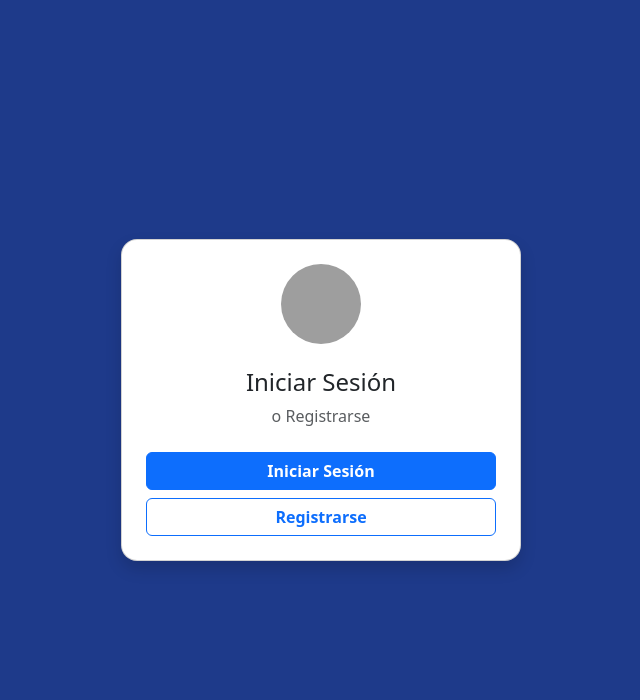
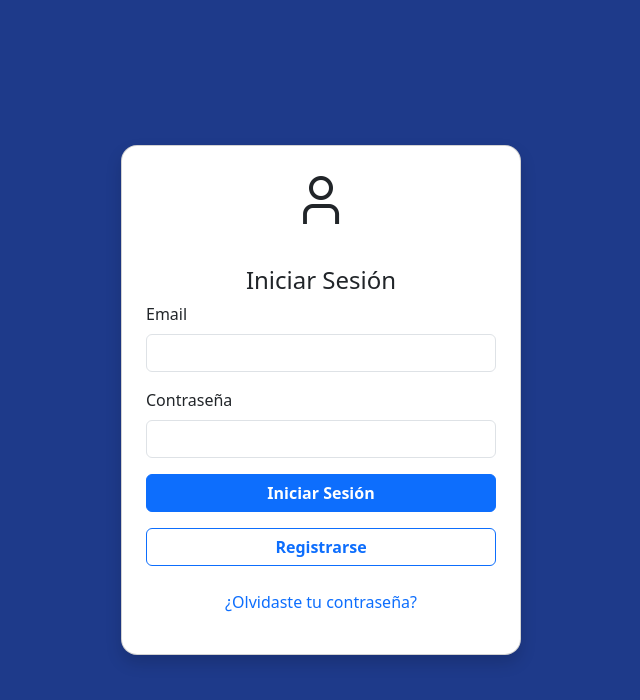
Before and after one commit to Heberjfet/ContaPi, a React (Vite) app in the folder contapaqi-frontend/: page / in a window 1280 px wide. Shown: the top 700 px of the page, without its empty margins (319-959 px from the left). Built offline with nearby package versions, Linux system fonts and the light colour scheme; grey boxes are pictures that could not be loaded.

Commit message:
refactor: enhance UI with Bootstrap integration and improve component structure

```diff
--- a/contapaqi-frontend/index.html
+++ b/contapaqi-frontend/index.html
@@ -3,11 +3,16 @@
   <head>
     <meta charset="UTF-8" />
     <link rel="icon" type="image/svg+xml" href="/vite.svg" />
+    <link rel='stylesheet' href='https://cdn-uicons.flaticon.com/uicons-regular-straight/css/uicons-regular-straight.css'>
+    <!-- Bootstrap CSS -->
+    <link href="https://cdn.jsdelivr.net/npm/bootstrap@5.3.2/dist/css/bootstrap.min.css" rel="stylesheet">
     <meta name="viewport" content="width=device-width, initial-scale=1.0" />
     <title>ContaPi</title>
   </head>
   <body>
+    <div id="root"></div>
+    <!-- Bootstrap JS Bundle with Popper -->
+    <script src="https://cdn.jsdelivr.net/npm/bootstrap@5.3.2/dist/js/bootstrap.bundle.min.js"></script>
     <script type="module" src="/src/main.jsx"></script>
-    <div id="root"></div>
   </body>
 </html>
--- a/contapaqi-frontend/src/App.jsx
+++ b/contapaqi-frontend/src/App.jsx
@@ -1,22 +1,25 @@
-import React from 'react';
-import { BrowserRouter as Router, Route, Routes } from 'react-router-dom';
-import Login from './componentes/Autenticacion/Login';
-import Register from './componentes/Autenticacion/Register';
-import LoginForm from './componentes/Autenticacion/LoginForm';
-import Homepage from './componentes/dashboard/Homepage';
-import AgregarEmpresa from './componentes/empresa/AgregarEmpresa';
-import RegistrarTransaccion from './componentes/empresa/registrartransaccion';
+import React from "react";
+import { BrowserRouter as Router, Route, Routes } from "react-router-dom";
+import Login from "./componentes/Autenticacion/Login";
+import Register from "./componentes/Autenticacion/Register";
+import LoginForm from "./componentes/Autenticacion/LoginForm";
+import Homepage from "./componentes/dashboard/Homepage";
+import AgregarEmpresa from "./componentes/empresa/AgregarEmpresa";
+import RegistrarTransaccion from "./componentes/empresa/registrartransaccion";
 
 function App() {
   return (
     <Router>
       <Routes>
-                <Route path="/" element={<Login />} />
-                <Route path="/login" element={<LoginForm />} />
+        {/* <Route path="/" element={<Login />} /> */}
+        <Route path="/" element={<LoginForm />} />
         <Route path="/register" element={<Register />} />
         <Route path="/homepage" element={<Homepage />} />
         <Route path="/agregar-empresa" element={<AgregarEmpresa />} />
-                <Route path="/registrartransaccion" element={<RegistrarTransaccion />} />
+        <Route
+          path="/registrartransaccion"
+          element={<RegistrarTransaccion />}
+        />
       </Routes>
     </Router>
   );
--- a/contapaqi-frontend/src/componentes/Autenticacion/LoginForm.jsx
+++ b/contapaqi-frontend/src/componentes/Autenticacion/LoginForm.jsx
@@ -1,11 +1,10 @@
-import React, { useState } from 'react';
-import { useNavigate } from 'react-router-dom';
-import axios from 'axios';
-import { FaArrowLeft } from 'react-icons/fa'; // Importa el ícono de flecha
+import React, { useState } from "react";
+import { useNavigate, Link } from "react-router-dom";
+import axios from "axios";
 
 function LoginForm() {
-    const [formData, setFormData] = useState({ email: '', password: '' });
-    const [error, setError] = useState('');
+  const [formData, setFormData] = useState({ email: "", password: "" });
+  const [error, setError] = useState("");
   const navigate = useNavigate();
 
   const handleChange = (e) => {
@@ -15,35 +14,35 @@ function LoginForm() {
   const handleSubmit = async (e) => {
     e.preventDefault();
     try {
-            const response = await axios.post('http://localhost:3000/login', formData);
-            alert('Inicio de sesión exitoso');
-            // Guardar el usuario en localStorage
-            localStorage.setItem('usuario', JSON.stringify(response.data));
-            navigate('/homepage', { state: { nombre: response.data.nombre } });
+      const response = await axios.post(
+        "http://localhost:3000/login",
+        formData
+      );
+      alert("Inicio de sesión exitoso");
+      localStorage.setItem("usuario", JSON.stringify(response.data));
+      navigate("/homepage", { state: { nombre: response.data.nombre } });
     } catch (error) {
-            console.error('Error al iniciar sesión:', error);
-            setError('Credenciales incorrectas. Inténtalo de nuevo.');
+      console.error("Error al iniciar sesión:", error);
+      setError("Credenciales incorrectas. Inténtalo de nuevo.");
     }
   };
 
   return (
     <div
-            className="container d-flex justify-content-center align-items-center vh-100"
-            style={{ backgroundColor: '#1E3A8A' }} // Color de fondo aplicado
+      className="d-flex justify-content-center align-items-center vh-100"
+      style={{ backgroundColor: "#1E3A8A" }}
     >
-            <div className="card p-4 shadow w-100" style={{ maxWidth: '400px', borderRadius: '1rem' }}>
-                {/* Botón de flecha para regresar a Login */}
-                <button
-                    type="button"
-                    className="btn btn-link p-0 mb-3"
-                    onClick={() => navigate('/')} // Redirige a la página de Login
+      <div
+        className="card text-center p-4 shadow"
+        style={{ width: "100%", maxWidth: "400px", borderRadius: "1rem" }}
       >
-                    <FaArrowLeft size={24} /> {/* Ícono de flecha */}
-                </button>
-                <h2 className="text-center">Iniciar Sesión</h2>
+        <div className="mb-4">
+          <i className="fi fi-rs-user" style={{ fontSize: "48px" }}></i>
+        </div>
+        <h4 className="mb-2 text-dark">Iniciar Sesión</h4>
         {error && <div className="alert alert-danger">{error}</div>}
         <form onSubmit={handleSubmit}>
-                    <div className="mb-3">
+          <div className="mb-3 text-start">
             <label className="form-label">Email</label>
             <input
               type="email"
@@ -53,7 +52,7 @@ function LoginForm() {
               required
             />
           </div>
-                    <div className="mb-3">
+          <div className="mb-3 text-start">
             <label className="form-label">Contraseña</label>
             <input
               type="password"
@@ -63,10 +62,21 @@ function LoginForm() {
               required
             />
           </div>
-                    <button type="submit" className="btn btn-primary w-100">
+          <button type="submit" className="btn btn-primary w-100 fw-bold mb-3">
             Iniciar Sesión
           </button>
         </form>
+        <Link
+          to="/register"
+          className="btn btn-outline-primary w-100 fw-bold mb-3"
+        >
+          Registrarse
+        </Link>
+        <p className="text-muted mt-2">
+          <a href="#" className="text-decoration-none">
+            ¿Olvidaste tu contraseña?
+          </a>
+        </p>
       </div>
     </div>
   );
--- a/contapaqi-frontend/src/componentes/Autenticacion/Register.jsx
+++ b/contapaqi-frontend/src/componentes/Autenticacion/Register.jsx
@@ -1,10 +1,14 @@
-import React, { useState } from 'react';
-import { useNavigate } from 'react-router-dom';
-import axios from 'axios';
-import { FaArrowLeft } from 'react-icons/fa'; // Importa el ícono de flecha
+import React, { useState } from "react";
+import { useNavigate, Link } from "react-router-dom";
+import axios from "axios";
+import { FaArrowLeft } from "react-icons/fa";
 
 function Register() {
-    const [formData, setFormData] = useState({ nombre: '', email: '', password: '' });
+  const [formData, setFormData] = useState({
+    nombre: "",
+    email: "",
+    password: "",
+  });
   const navigate = useNavigate();
 
   const handleChange = (e) => {
@@ -14,43 +18,76 @@ function Register() {
   const handleSubmit = async (e) => {
     e.preventDefault();
     try {
-            const response = await axios.post('http://localhost:3000/usuarios', formData);
-            alert('Registro exitoso');
+      const response = await axios.post(
+        "http://localhost:3000/usuarios",
+        formData
+      );
+      alert("Registro exitoso");
       // Guardar el usuario en localStorage
-            localStorage.setItem('usuario', JSON.stringify(response.data));
-            navigate('/homepage', { state: { nombre: formData.nombre } }); // Pasar el nombre a Homepage
+      localStorage.setItem("usuario", JSON.stringify(response.data));
+      navigate("/homepage", { state: { nombre: formData.nombre } }); // Pasar el nombre a Homepage
     } catch (error) {
-            console.error('Error al registrar:', error);
-            alert('Error en el registro');
+      console.error("Error al registrar:", error);
+      alert("Error en el registro");
     }
   };
 
   return (
-        <div className="container d-flex justify-content-center align-items-center vh-100">
-            <div className="card p-4 shadow w-100" style={{ maxWidth: '400px', borderRadius: '1rem' }}>
-                {/* Botón de flecha para regresar a Login */}
+    <div
+      className="d-flex justify-content-center align-items-center vh-100"
+      style={{ backgroundColor: "#1E3A8A" }}
+    >
+      <div
+        className="card text-center p-4 shadow"
+        style={{ width: "100%", maxWidth: "400px", borderRadius: "1rem" }}
+      >
+        <div className="text-start">
           <button
             type="button"
-                    className="btn btn-link p-0 mb-3"
-                    onClick={() => navigate('/login')} // Redirige a la página de Login
+            className="btn btn-link text-dark p-0"
+            onClick={() => navigate("/")}
           >
-                    <FaArrowLeft size={24} /> {/* Ícono de flecha */}
+            <FaArrowLeft size={20} />
           </button>
-                <h2 className="text-center">Registro</h2>
+        </div>
+        <div className="mb-4">
+          <i className="fi fi-rs-user" style={{ fontSize: "48px" }}></i>
+        </div>
+        <h4 className="mb-2 text-dark">Registro</h4>
         <form onSubmit={handleSubmit}>
-                    <div className="mb-3">
+          <div className="mb-3 text-start">
             <label className="form-label">Nombre</label>
-                        <input type="text" name="nombre" className="form-control" onChange={handleChange} required />
+            <input
+              type="text"
+              name="nombre"
+              className="form-control"
+              onChange={handleChange}
+              required
+            />
           </div>
-                    <div className="mb-3">
+          <div className="mb-3 text-start">
             <label className="form-label">Email</label>
-                        <input type="email" name="email" className="form-control" onChange={handleChange} required />
+            <input
+              type="email"
+              name="email"
+              className="form-control"
+              onChange={handleChange}
+              required
+            />
           </div>
-                    <div className="mb-3">
+          <div className="mb-3 text-start">
             <label className="form-label">Contraseña</label>
-                        <input type="password" name="password" className="form-control" onChange={handleChange} required />
+            <input
+              type="password"
+              name="password"
+              className="form-control"
+              onChange={handleChange}
+              required
+            />
           </div>
-                    <button type="submit" className="btn btn-primary w-100">Registrarse</button>
+          <button type="submit" className="btn btn-primary w-100 fw-bold mb-3">
+            Registrarse
+          </button>
         </form>
       </div>
     </div>
```
Also changed, not shown: contapaqi-frontend/src/componentes/Autenticacion/Login.jsx (+8 -5 lines), contapaqi-frontend/src/main.jsx (+4 -4 lines). Lines whose indentation alone changed are shown as unchanged.
